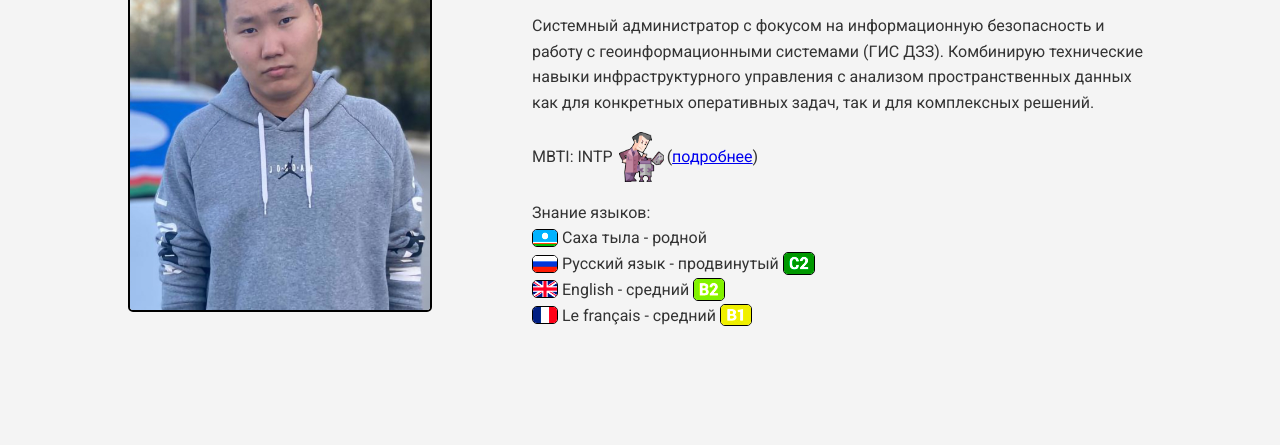
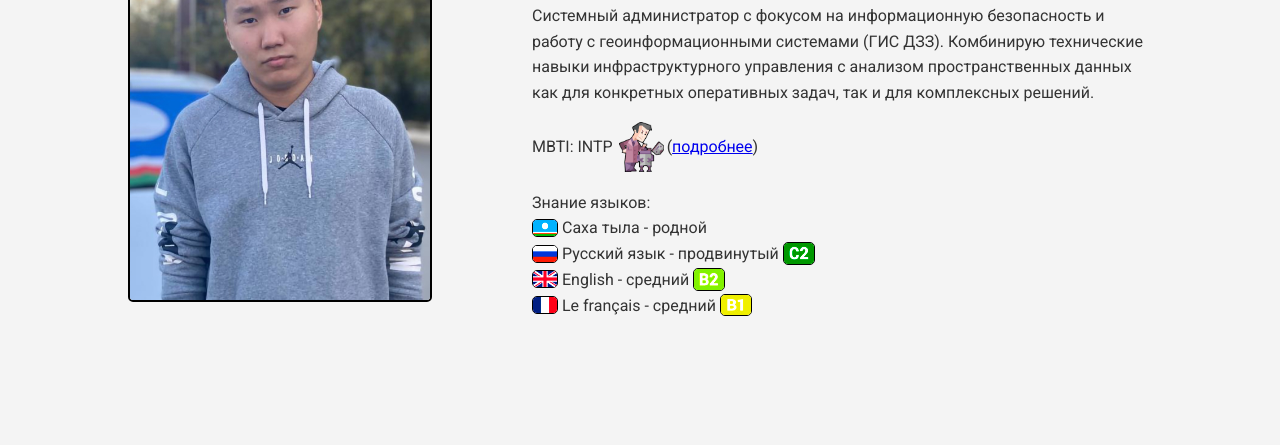
Before and after one commit to ZeroDay5w6/portfolio_zeroday, a plain HTML site: page index.html in a window 1280 px wide. Shown: the part 224-669 px from the top of the page. Drawn offline with Linux system fonts and the light colour scheme.

Commit message:
Update style.css

```diff
--- a/style.css
+++ b/style.css
@@ -14,7 +14,7 @@ body {
     max-width: 1200px;
     margin: auto;
     overflow: hidden;
-    padding: 20px 0;
+    padding: 10px 0;
 }
 
 .section {
```
